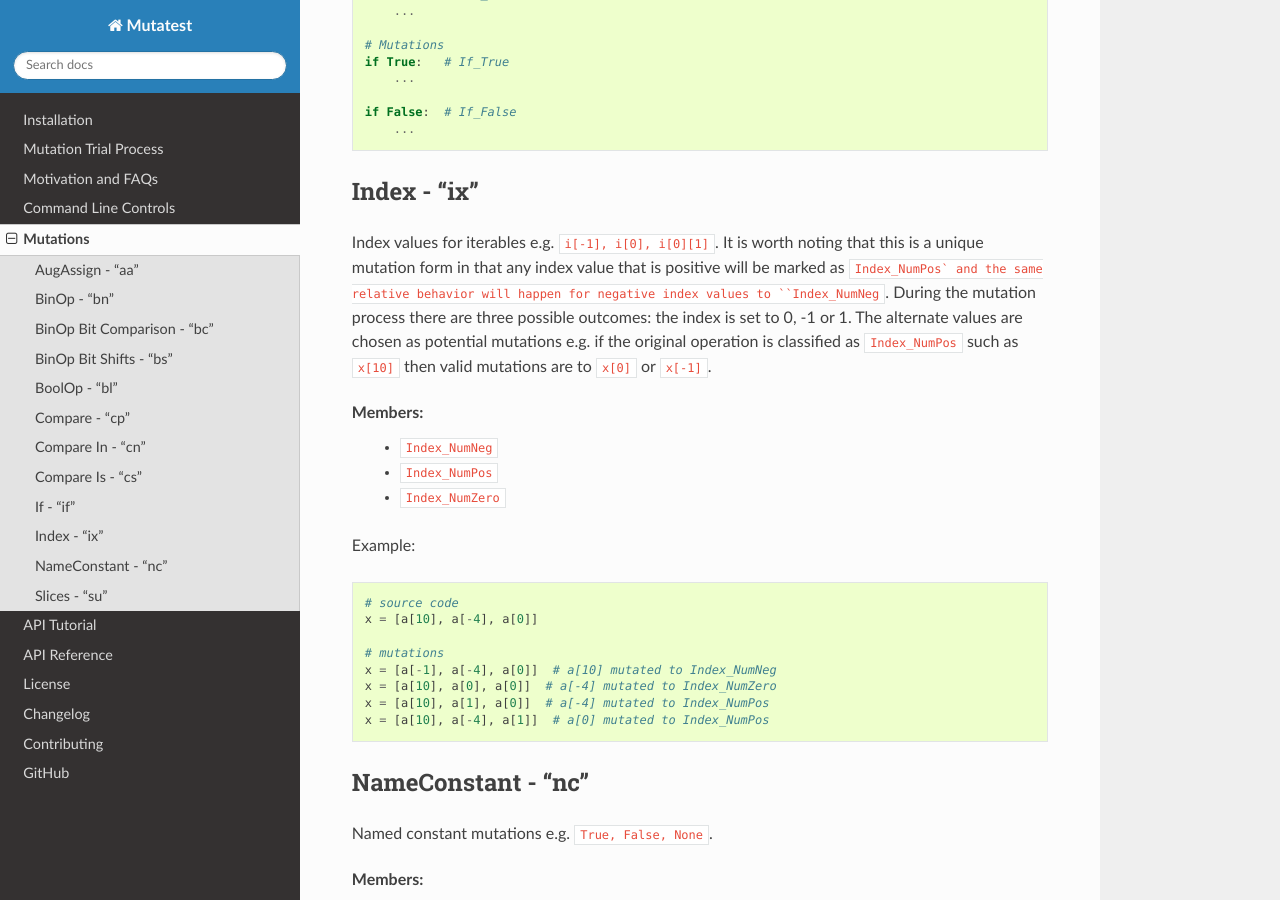
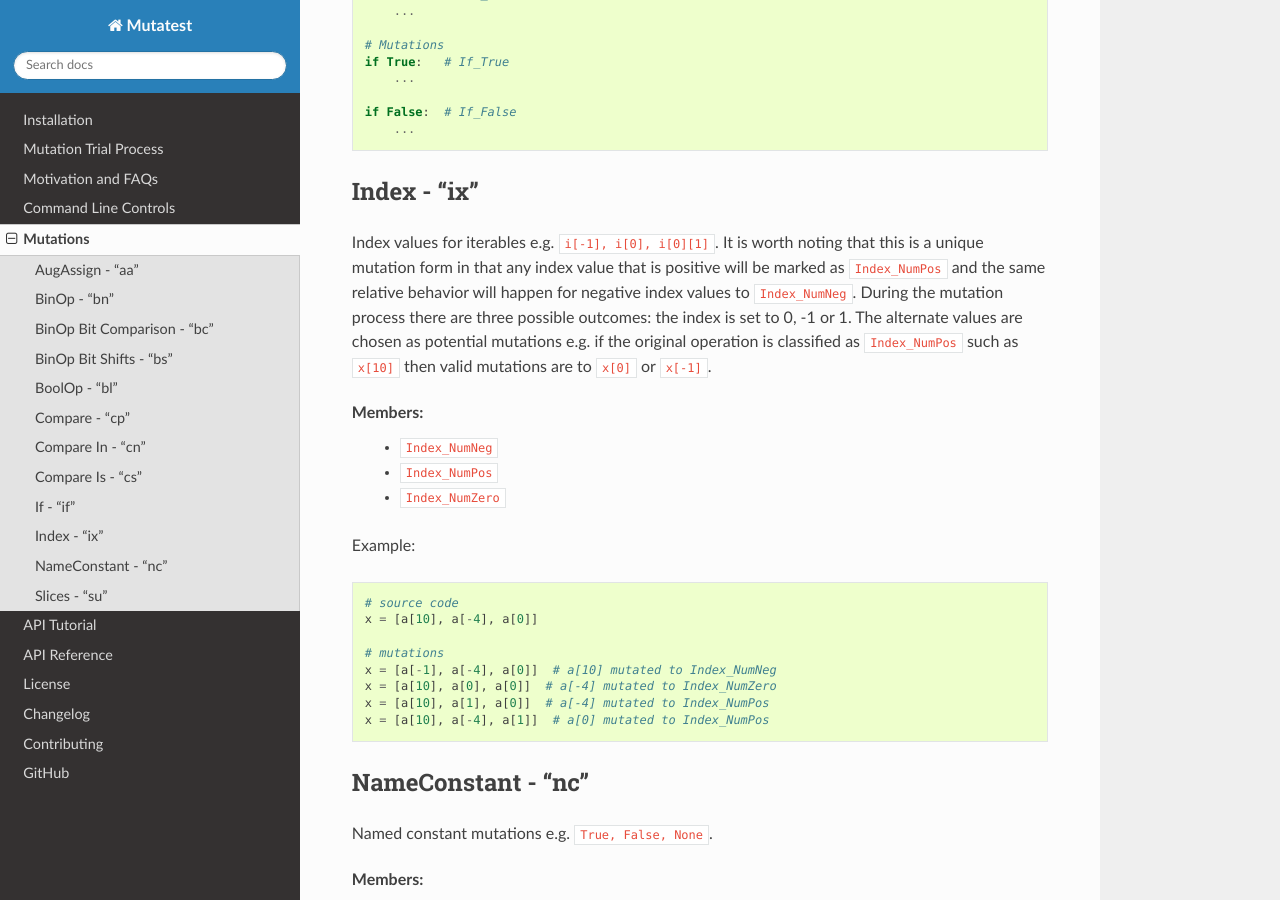
Before and after one commit to EvanKepner/mutatest, a Sphinx documentation site: the page built from docs/mutants.rst, in a window 1280 px wide and 900 px high, scrolled down 4523 px. Built offline with Sphinx 7.4.7 and the Read the Docs theme 2.0.0, drawn with Linux system fonts in a browser that asks for light colours.

Commit message:
docs fix backtix ix

```diff
--- a/docs/mutants.rst
+++ b/docs/mutants.rst
@@ -237,7 +237,7 @@ Index - "ix"
 ------------
 
 Index values for iterables e.g. ``i[-1], i[0], i[0][1]``. It is worth noting that this is a
-unique mutation form in that any index value that is positive will be marked as ``Index_NumPos`
+unique mutation form in that any index value that is positive will be marked as ``Index_NumPos``
 and the same relative behavior will happen for negative index values to ``Index_NumNeg``. During
 the mutation process there are three possible outcomes: the index is set to 0, -1 or 1.
 The alternate values are chosen as potential mutations e.g. if the original operation is classified
```
